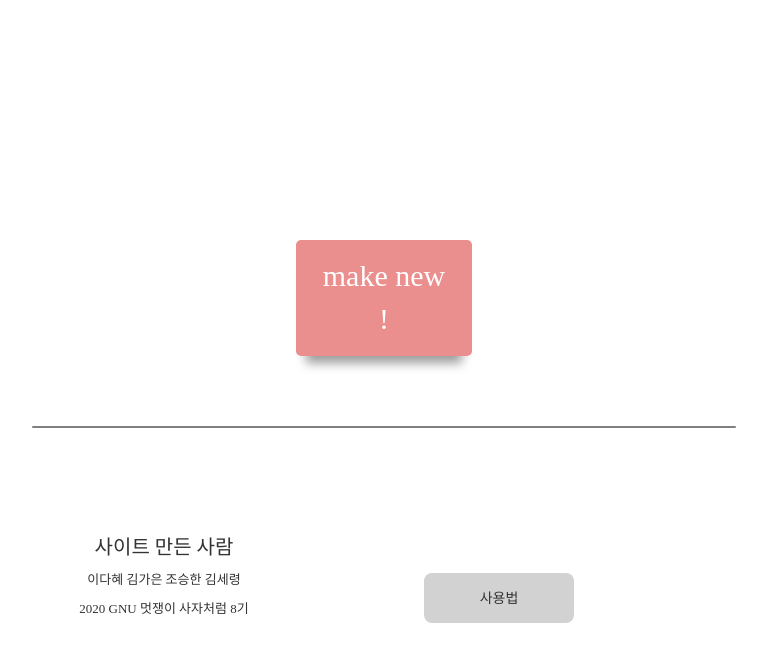
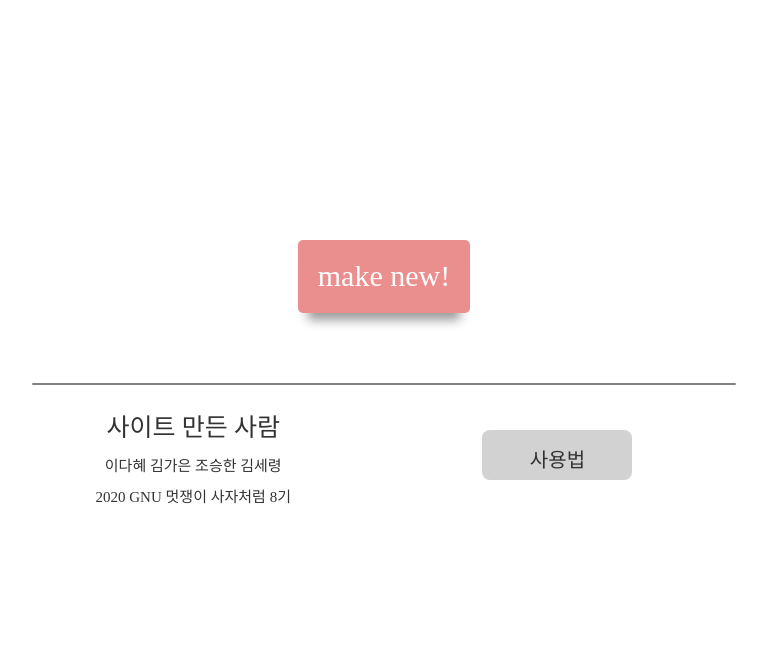
Before and after one commit to dahae0320/GLL_LIVE_PLAYLIST, a Django app: page / in a window 1280 px wide. Shown: the part 360-1028 px from the top of the page, without its empty margins (256-1023 px from the left). After the commit the page ends 864 px from the top, so only its background shows below. Run offline with Django 3.2, Linux system fonts and the light colour scheme; some libraries are stand-ins or nearby versions; some web fonts are replaced.

Commit message:
footer 끄읕

```diff
--- a/LivePlaylist/static/LivePlaylist/index.css
+++ b/LivePlaylist/static/LivePlaylist/index.css
@@ -86,28 +86,28 @@ body {
 /* 푸터 */
 
 #wrapper{
-    display: inline-block;
+    /* display: inline-block;
     margin-top: 100px;
-    width: 100%;
-}
-#wrapper::after{
-    clear: both;
+    width: 100%;*/
+    display: flex;
+    justify-content: space-evenly;
 
 }
 
+
 .maker{
-    float: left;
-    width: 50%;
-    height: auto;
-    border-color: black solid 2px;
+    /* float: left; */
+    /* width: 50%;
+    height: auto; */
+    margin-top: 20px;
 }
 .maker1{
     font-family: 'Handon3gyeopsal600g';
-    font-size: 20px;
+    font-size: 25px;
 }
 .maker2{
     font-family: 'Handon3gyeopsal300g';
-    font-size: 13px;
+    font-size: 15px;
 }
 
 #menu {
@@ -117,52 +117,53 @@ body {
     background: #d2d2d2;
     text-align: center;
     border-radius: 8px;
-    float: left;
+
 
 }
 #menu div {
     position: relative;
     display: inline-block;
-    font-family: 'Handon3gyeopsal600g';
-    font-family: 40px;
 }
 
 span {
     display: inline-block;
     width: 80px;
-    padding: 16px 16px;
+    padding: 16px 10px;
     cursor: pointer;
+    font-family: 'Handon3gyeopsal600g';
+    font-size: 20px;
+    text-align: center;
+
+
 }
 /* 말풍선박스설정 */
 .arrow_box {
   display: none;
   position: absolute;
   bottom: 60px;
-  width: 150px;
+  width: 300px;
   padding: 8px;
-  left: -30px;
-/* 브라우저 별 접두어
-  -webkit-border-radius: 8px;
-  -moz-border-radius: 8px;   */
+  left: -100px;
   border-radius: 8px;
   background: #ECEBEB;
   color: #333;
-  font-size: 14px;
+  font-size: 20px;
+  opacity: 0.8;
+  font-family: 'Handon3gyeopsal300g';
+
 }
 /* 화살표 꼬리 */
 .arrow_box:after {
   position: absolute;
-  top: 95px;
+  top: 100%;
   left: 50%;
   width: 0;
   height: 0;
   margin-left: -10px;
-  /* border: solid transparent;
-  border-color: rgba(51, 51, 51, 0);
-  border-bottom-color: #ECEBEB; */
+
   border-width: 10px;
 /*     꼬리 방향 바꾸기 */
-  border-top: 10px solid #ECEBEB;
+  border-top: 15px solid #ECEBEB;
   border-left: 10px solid transparent;
   border-right: 10px solid transparent;
   border-bottom: 0px solid yello;
--- a/LivePlaylist/templates/LivePlaylist/base.html
+++ b/LivePlaylist/templates/LivePlaylist/base.html
@@ -10,9 +10,15 @@
         </div>
         <div id="menu">
             <div> <span> 사용법</span>
-                <p class="arrow_box">1.make new버튼을 클릭한다 <br>2.링크를 칭구들에게 공유한다  </p>
+                <p class="arrow_box">
+                    1.make new버튼을 클릭한다
+                    <br>2.링크를 칭구들에게 공유한다
+                    <br>2.링크를 칭구들에게 공유한다
+                    <br>2.링크를 칭구들에게 공유한다
+                    <br>2.링크를 칭구들에게 공유한다
+                    <br>2.링크를 칭구들에게 공유한다
+                </p>
             </div>
         </div>
     </div>
 </footer>
-<!-- 이거지우면돼 -->
--- a/LivePlaylist/templates/LivePlaylist/index.html
+++ b/LivePlaylist/templates/LivePlaylist/index.html
@@ -34,7 +34,7 @@
             <img class="picsong" src="{% static 'LivePlaylist/song.png' %}">
             실시간 공유 플레이리스트
         </div>
-        <a class="button" href="{% url 'playlist' %}">make new !</a>
+        <a class="button" href="{% url 'playlist' %}">make new!</a>
 
 {% endblock content %}
 
```
